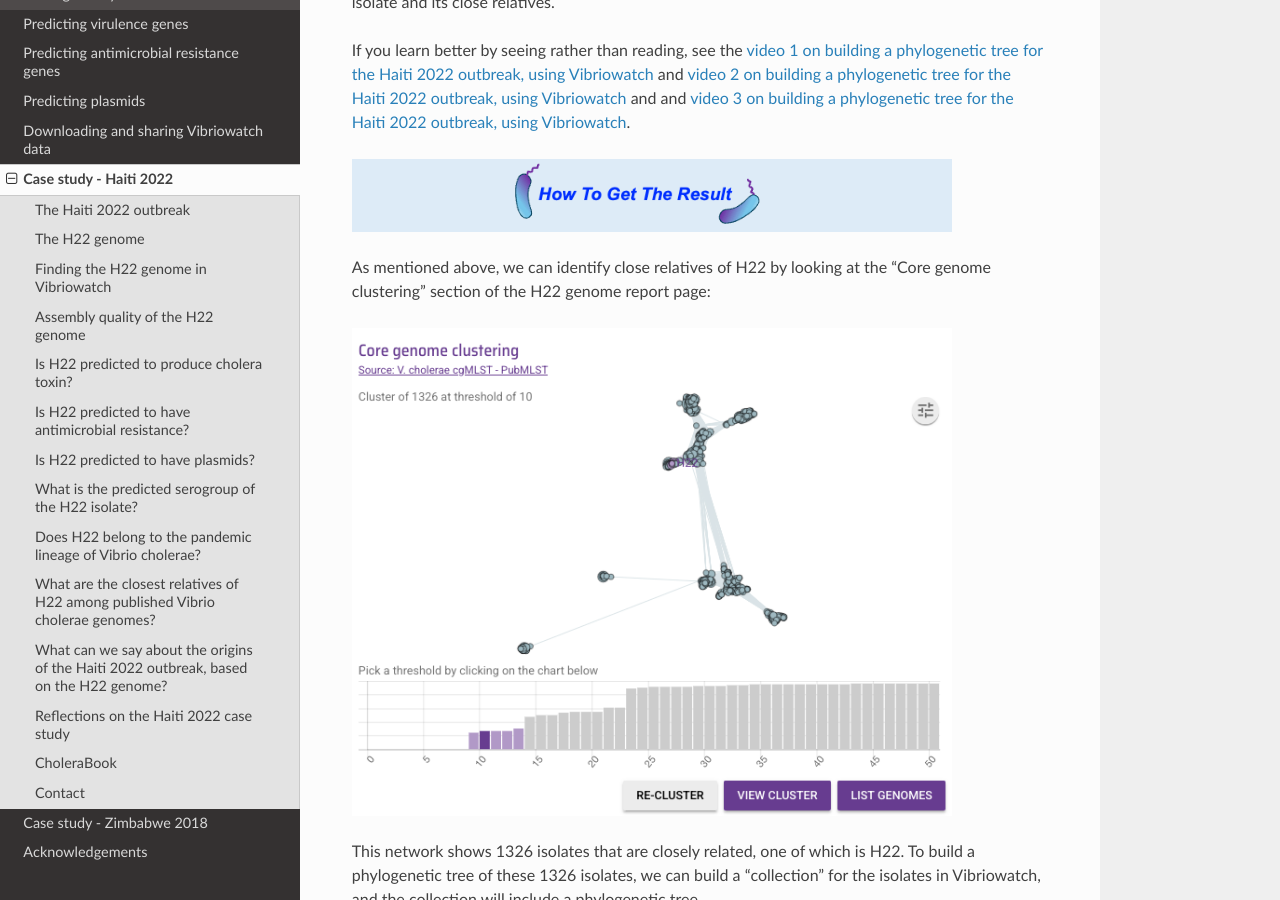
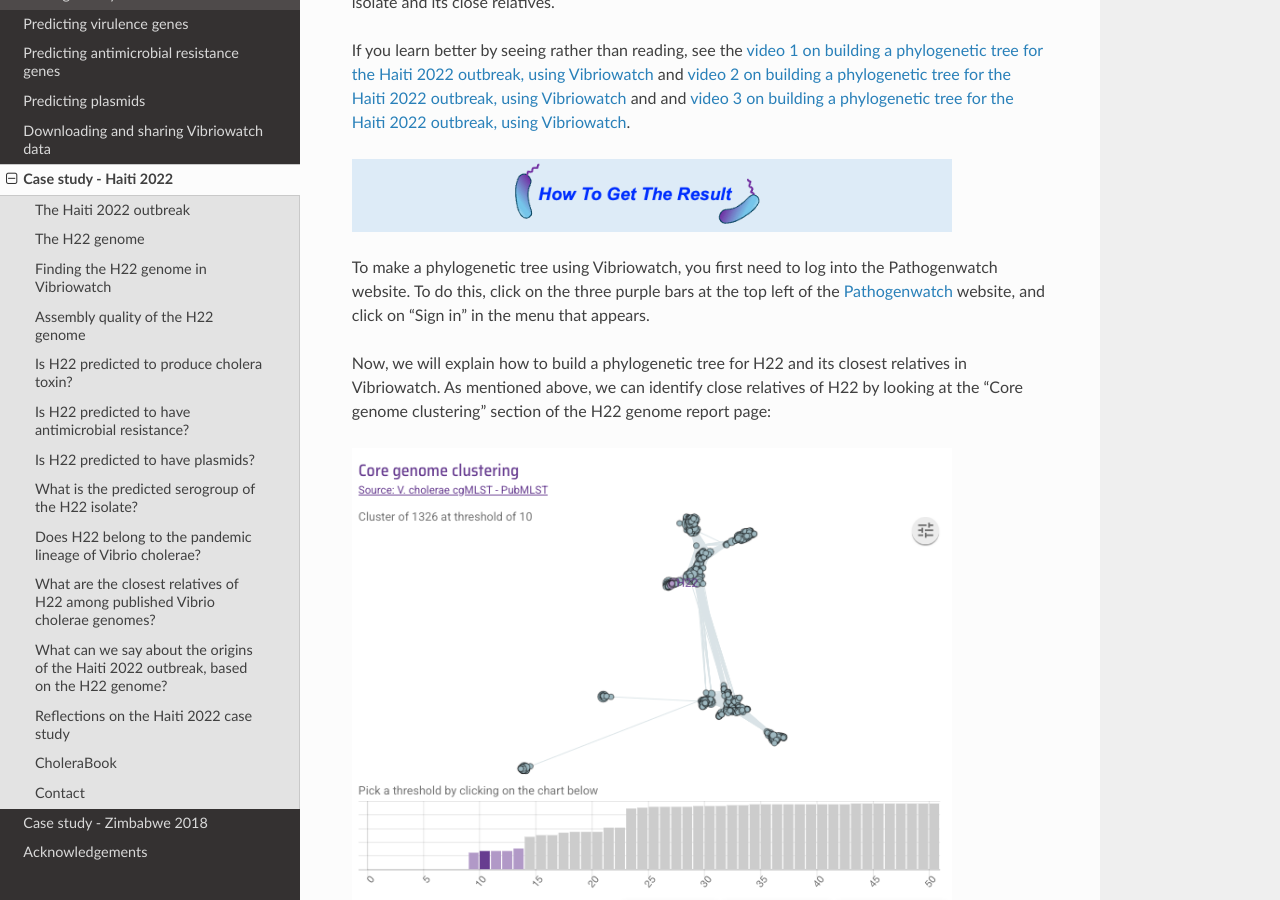
Before and after one commit to avrilcoghlan/vibriowatch, a Sphinx documentation site: the page built from docs/source/haiti.rst, in a window 1280 px wide and 900 px high, scrolled down 15715 px. Built offline with Sphinx 7.4.7 and the Read the Docs theme 3.1.0, drawn with Linux system fonts in a browser that asks for light colours.

Commit message:
Update haiti.rst

```diff
--- a/docs/source/haiti.rst
+++ b/docs/source/haiti.rst
@@ -402,6 +402,12 @@ and `video 3 on building a phylogenetic tree for the Haiti 2022 outbreak, using
 .. image:: HowToGetTheResult.png
   :width: 600
 
+To make a phylogenetic tree using Vibriowatch, you first need to log into the Pathogenwatch website.
+To do this, click on the three purple bars at the top left of the `Pathogenwatch`_ website, and click on "Sign in" in the menu that appears.
+
+.. _Pathogenwatch: https://pathogen.watch/
+
+Now, we will explain how to build a phylogenetic tree for H22 and its closest relatives in Vibriowatch.
 As mentioned above, we can identify close relatives of H22 by looking at the "Core genome clustering"
 section of the H22 genome report page:
 
```
